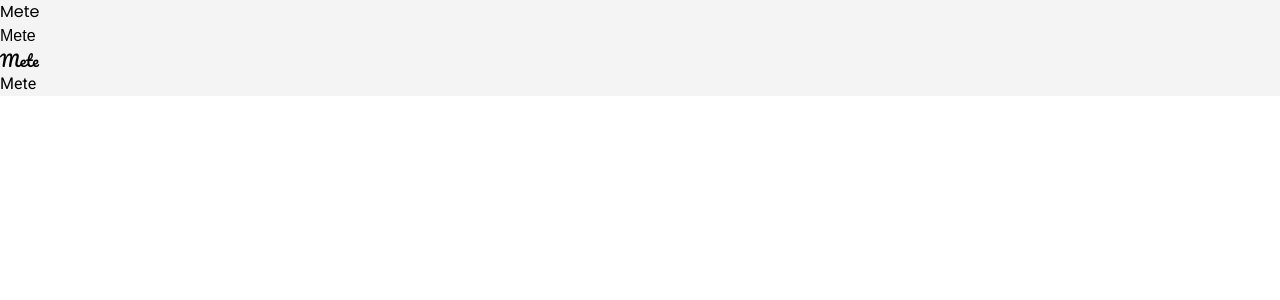
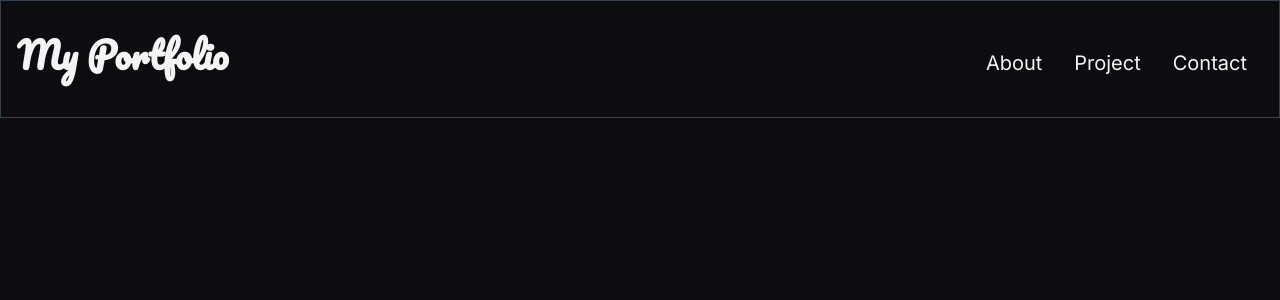
Before and after one commit to mfokumus/portfolyo-nextjs14, a Next.js app: page / in a window 1280 px wide. Shown: the top 300 px of the page. Built offline with nearby package versions, Linux system fonts and the light colour scheme; a web font is replaced by a local one.

Commit message:
Navbar is set and responsive feature is added

```diff
--- a/app/page.tsx
+++ b/app/page.tsx
@@ -1,14 +1,16 @@
+import Navbar from "@/components/Navbar/Navbar";
 import { Button } from "@/components/ui/button";
 import Image from "next/image";
 
 export default function Home() {
   return (
-    <div className="bg-mycolor-700">
-      <h1 className="font-poppins">Mete</h1>
-      <h1 className="font-mochiy">Mete</h1>
-      <h1 className="font-pacifico">Mete</h1>
-      <h1 className="font-roboto">Mete</h1>
+    <>
+    <main className="flex min-h-screen flex-col bg-mycolor-400">
+      <Navbar/>
+    </main>
 
-    </div>
+
+
+    </>
   );
 }
--- /dev/null
+++ b/components/Navbar/MobileMenu.tsx
@@ -0,0 +1,20 @@
+import React from 'react'
+import NavItem from './NavItem'
+
+interface MobileMenuProps{
+    links:[],
+}
+
+const MobileMenu = ({links}:MobileMenuProps) => {
+  return (
+    <ul className='flex flex-col py-4 items-center md:hidden'>
+        {links.map((link,i) => (
+            <li key={i}>
+                <NavItem href={link.path} title={link.title}/>
+            </li>
+        ))}
+    </ul>
+  )
+}
+
+export default MobileMenu
--- /dev/null
+++ b/components/Navbar/NavItem.tsx
@@ -0,0 +1,19 @@
+import Link from 'next/link'
+import React from 'react'
+
+interface NavItemProps{
+    href:string,
+    title:string
+}
+
+
+const NavItem = ({href,title}:NavItemProps) => {
+  return (
+    <Link href={href} className='block py-2 pl-3 text-xl
+     text-mycolor-700 hover:text-white/80'>
+           {title}
+    </Link>
+  )
+}
+
+export default NavItem
--- /dev/null
+++ b/components/Navbar/Navbar.tsx
@@ -0,0 +1,73 @@
+"use client";
+
+import Link from "next/link";
+import React, { useState } from "react";
+import NavItem from "./NavItem";
+import { Button } from "../ui/button";
+import { BarChartIcon } from "lucide-react";
+import { HiMiniBars3BottomRight, HiMiniBars4 } from "react-icons/hi2";
+import MobileMenu from "./MobileMenu";
+
+const navLinks = [
+  {
+    title: "About",
+    path: "#about",
+  },
+  {
+    title: "Project",
+    path: "#project",
+  },
+  {
+    title: "Contact",
+    path: "#contact",
+  },
+];
+
+const Navbar = () => {
+  const [navbarOpen, setNavbarOpen] = useState(false);
+
+  return (
+    <nav
+      className="fixed mx-auto border border-mycolor-300 top-0 left-0 right-0
+    z-10  bg-opacity-85">
+      <div
+        className="flex container lg:py-4 py-2 px-4 flex-wrap items-center
+        justify-between">
+        <Link
+          href="/"
+          className="text-2xl md:text-4xl md:pb-2 text-mycolor-700 font-semibold
+        font-pacifico">
+          My Portfolio
+        </Link>
+
+        {/* Mobil görünüm için */}
+        <div className="block md:hidden">
+          {!navbarOpen ? (
+            <Button onClick={() => setNavbarOpen(true)}>
+              <HiMiniBars4 className="h-55 w-5" />
+            </Button>
+          ) : (
+            <Button onClick={() => setNavbarOpen(false)}>
+              <HiMiniBars3BottomRight className="h-55 w-5" />
+            </Button>
+          )}
+        </div>
+
+        <div className="hidden md:block md:w-auto">
+          <ul className="flex p-4 md:space-x-5 md:flex-row mt-2">
+            {navLinks.map((link, i) => (
+              <li key={i}>
+                <NavItem href={link.path} title={link.title} />
+              </li>
+            ))}
+          </ul>
+        </div>
+
+      </div>
+      {navbarOpen ? <MobileMenu links={navLinks} /> : null}
+
+    </nav>
+  );
+};
+
+export default Navbar;
```
